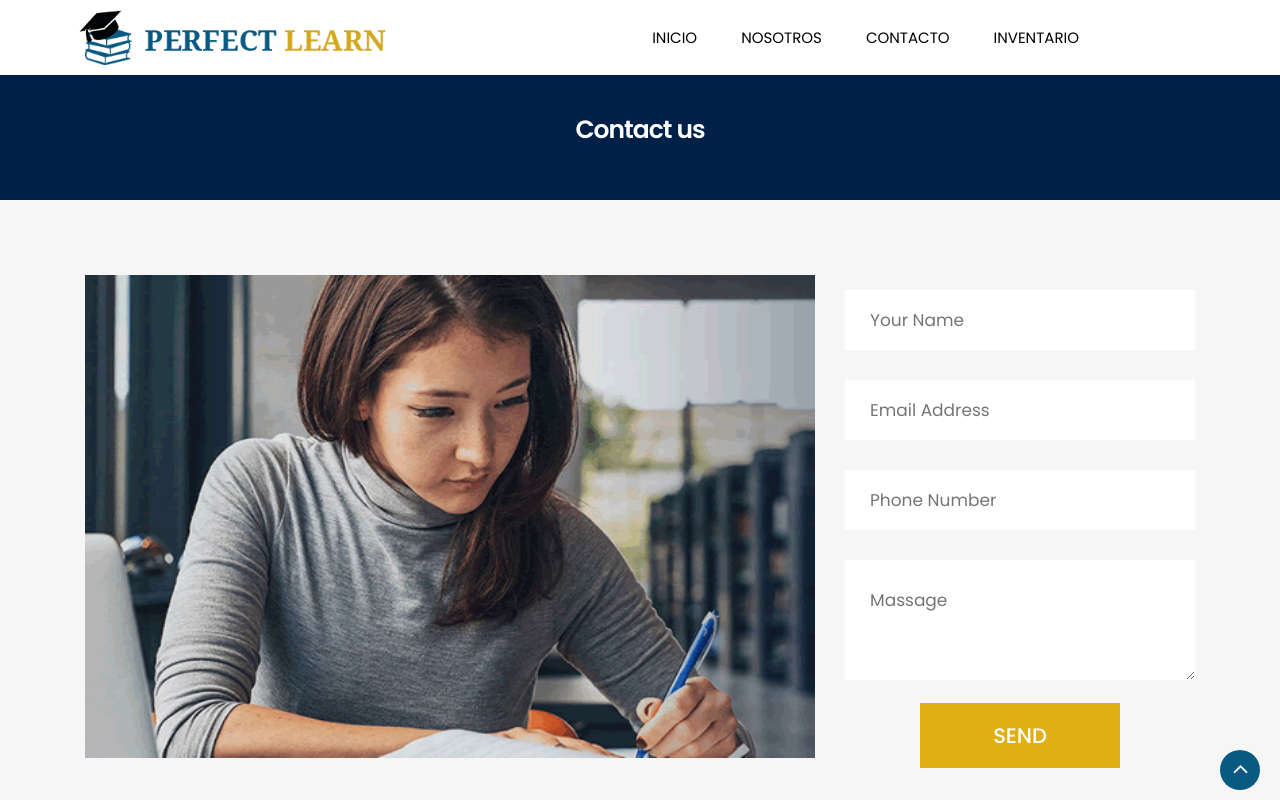
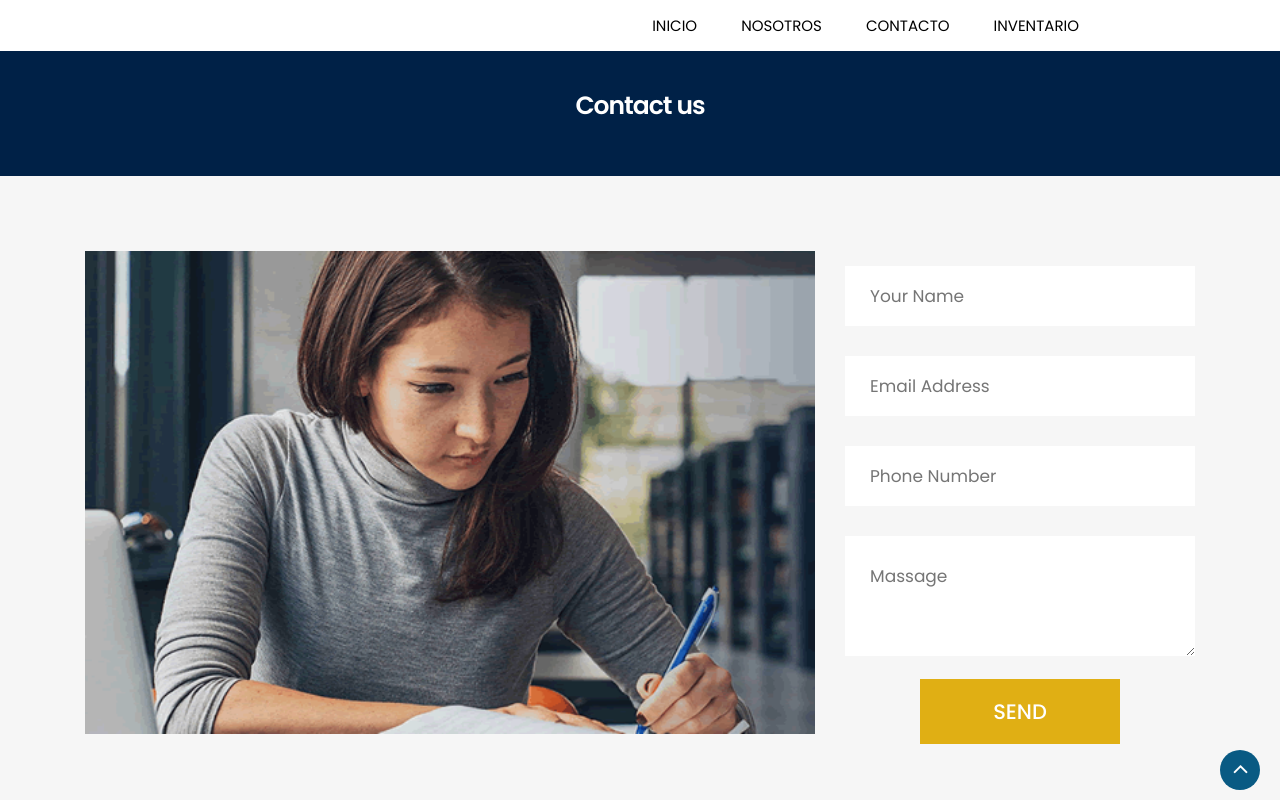
Before and after one commit to eodcs0220/Inventario, a plain HTML site: page contact.html in a window 1280 px wide. Shown: the top 800 px of the page. Drawn offline with Linux system fonts and the light colour scheme.

Commit message:
Update contact.html

```diff
--- a/contact.html
+++ b/contact.html
@@ -52,7 +52,7 @@
     <header class="top-header">
         <nav class="navbar header-nav navbar-expand-lg">
             <div class="container-fluid">
-                <a class="navbar-brand" href="index.html"><img src="images/logo.png" alt="image"></a>
+                <!--a class="navbar-brand" href="index.html"><img src="images/logo.png" alt="image"></a-->
                 <button class="navbar-toggler" type="button" data-toggle="collapse" data-target="#navbar-wd" aria-controls="navbar-wd" aria-expanded="false" aria-label="Toggle navigation">
                     <span></span>
                     <span></span>
```
